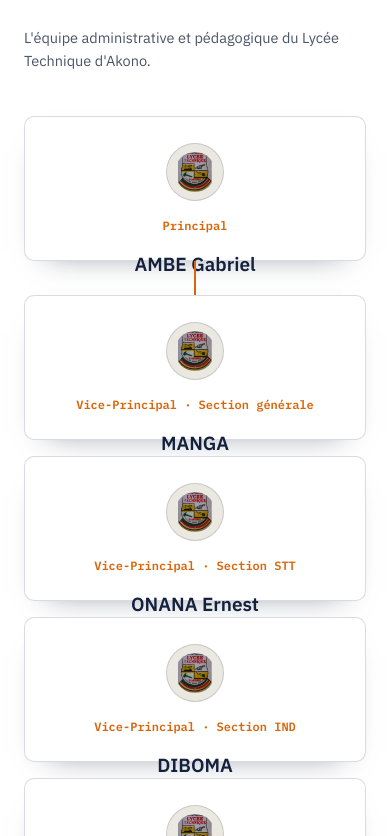
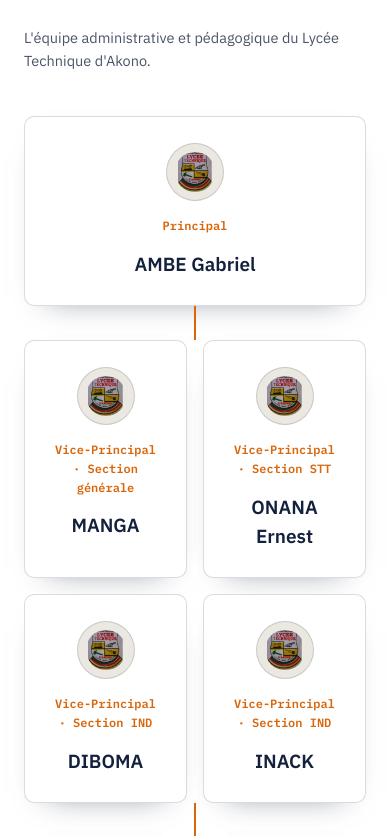
Before and after one commit to miltonHenschel/lt-akono, a React (Vite) app: page / in a window 390 px wide. Shown: the part 2908-3744 px from the top of the page. Built offline with nearby package versions, Linux system fonts and the light colour scheme.

Commit message:
arrange colors in dark mode and added columns in mobile version

```diff
--- a/src/index.css
+++ b/src/index.css
@@ -27,6 +27,9 @@
       --accent2: #56B79E;
       --section-base: #FFFFFF;
       --section-alt: #0C1322;
+      --dark-card: #1A2740;
+      --dark-card-ink: #F8FAFC;
+      --dark-card-muted: #CBD5E1;
       --line: rgba(236,234,227,0.16);
       --line-strong: rgba(236,234,227,0.3);
       color-scheme: dark;
@@ -43,6 +46,9 @@
     --accent2: #56B79E;
     --section-base: #FFFFFF;
     --section-alt: #0C1322;
+    --dark-card: #1A2740;
+    --dark-card-ink: #F8FAFC;
+    --dark-card-muted: #CBD5E1;
     --line: rgba(236,234,227,0.16);
     --line-strong: rgba(236,234,227,0.3);
     color-scheme: dark;
@@ -419,6 +425,36 @@
   .department-head { display: block; margin-bottom: 8px; color: var(--ink); font-size: 12px; line-height: 1.4; }
   .department-name { margin: 0 0 14px; font-size: 15px; font-weight: 700; }
   .teacher-list li { color: var(--ink-soft); font-size: 12px; line-height: 1.55; }
+  @media (prefers-color-scheme: dark) {
+    :root:not([data-theme="light"]) .administrator-card,
+    :root:not([data-theme="light"]) .department-group,
+    :root:not([data-theme="light"]) .department-item {
+      background: var(--dark-card);
+      color: var(--dark-card-ink);
+    }
+    :root:not([data-theme="light"]) .administrator-card h3,
+    :root:not([data-theme="light"]) .department-name,
+    :root:not([data-theme="light"]) .department-head {
+      color: var(--dark-card-ink);
+    }
+    :root:not([data-theme="light"]) .teacher-list li {
+      color: var(--dark-card-muted);
+    }
+  }
+  :root[data-theme="dark"] .administrator-card,
+  :root[data-theme="dark"] .department-group,
+  :root[data-theme="dark"] .department-item {
+    background: var(--dark-card);
+    color: var(--dark-card-ink);
+  }
+  :root[data-theme="dark"] .administrator-card h3,
+  :root[data-theme="dark"] .department-name,
+  :root[data-theme="dark"] .department-head {
+    color: var(--dark-card-ink);
+  }
+  :root[data-theme="dark"] .teacher-list li {
+    color: var(--dark-card-muted);
+  }
   @keyframes tree-level-reveal {
     from { opacity: 0; transform: translateY(16px); }
     to { opacity: 1; transform: translateY(0); }
@@ -510,11 +546,16 @@
     .footer-shell { grid-template-columns: 1fr; }
     .hero-stats { grid-template-columns: repeat(2, 1fr); }
     .about-grid, .contact-grid { grid-template-columns: 1fr; }
-    .tree-level { flex-direction: column; align-items: stretch; }
+    .tree-level { align-items: stretch; }
+    .tree-level:not(.tree-principal) {
+      display: grid;
+      grid-template-columns: repeat(2, minmax(0, 1fr));
+    }
     .tree-level .administrator-card,
     .tree-principal .administrator-card,
     .tree-teachers .administrator-card { max-width: none; }
-    .department-groups,
+    .tree-principal { display: flex; }
+    .department-groups { grid-template-columns: repeat(2, minmax(0, 1fr)); }
     .department-list { grid-template-columns: 1fr; }
     .news-grid { grid-template-columns: 1fr; }
     .gallery-grid { grid-template-columns: repeat(2, 1fr); }
```
